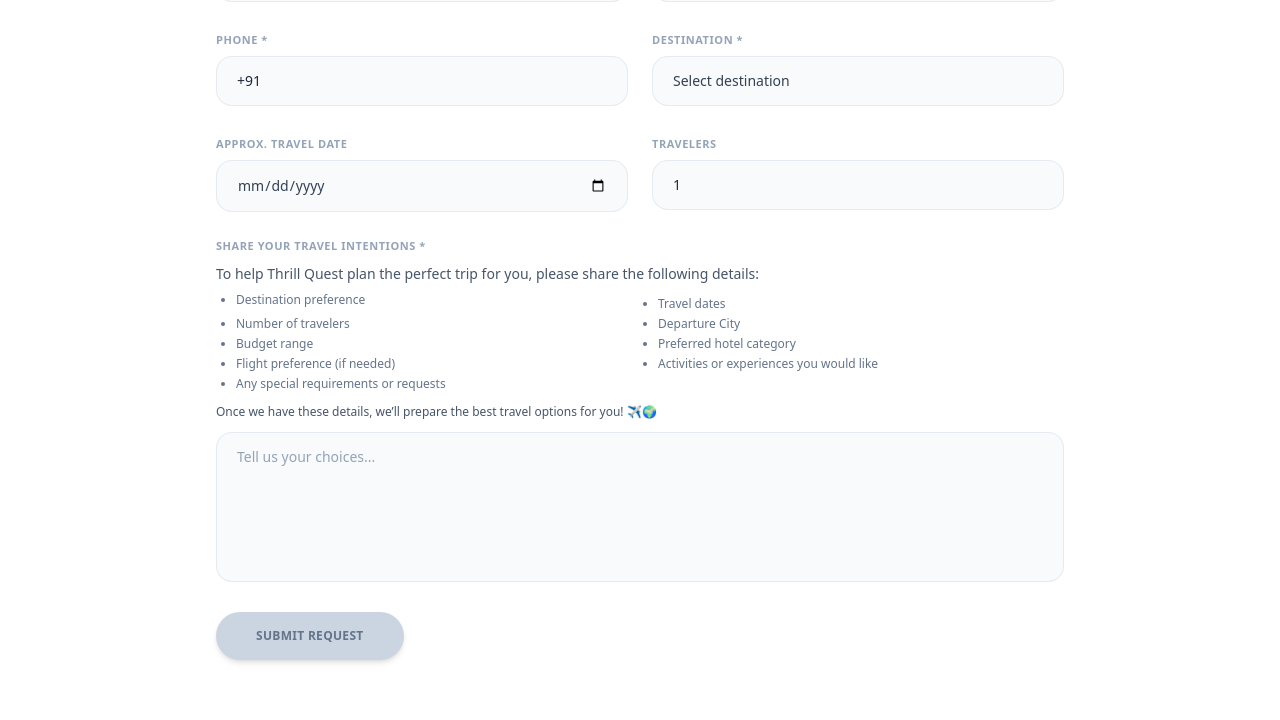
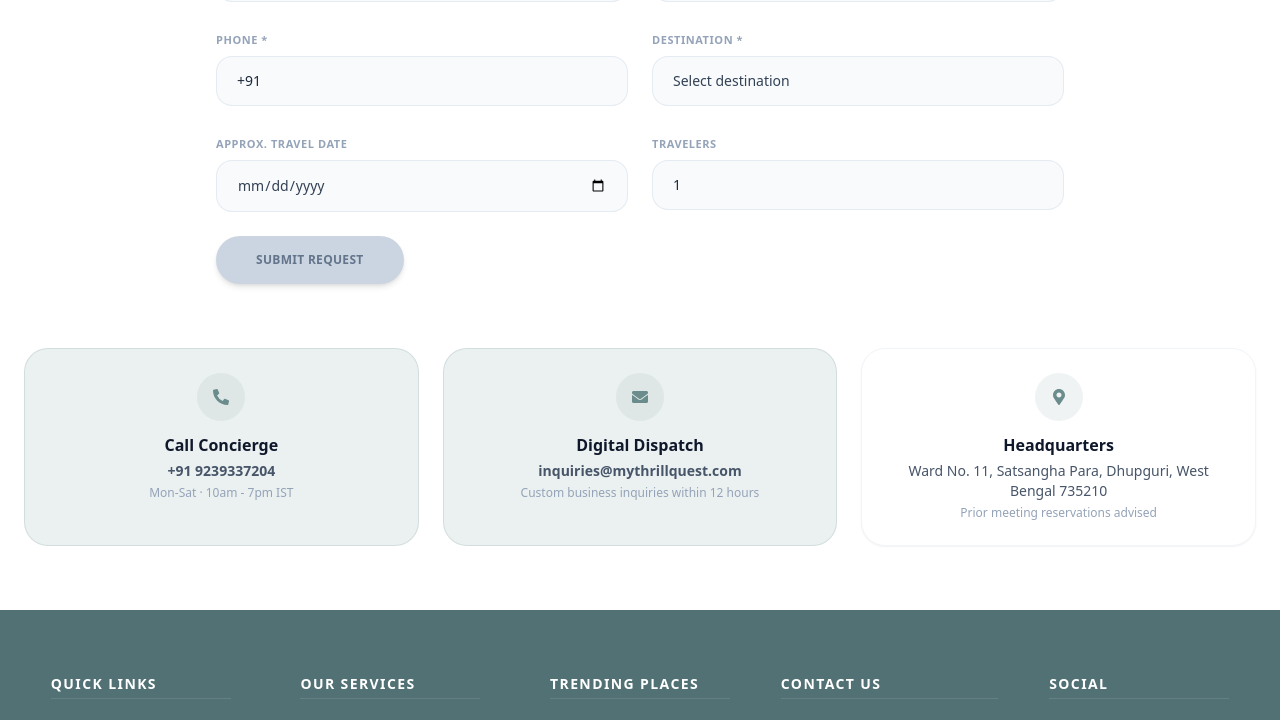
Before and after one commit to Arpita16998/thrillquest, a React (Vite) app: page /contact in a window 1280 px wide. Shown: the part 646-1366 px from the top of the page. Built offline with nearby package versions, Linux system fonts and the light colour scheme.

Commit message:
remove some part from contact us page

```diff
--- a/src/pages/Contact.jsx
+++ b/src/pages/Contact.jsx
@@ -8,8 +8,7 @@ const Contact = () => {
     phone: "+91 ", // Pre-filled to guide the user into the correct format
     destination: "",
     travelDate: "",
-    travelers: 1,
-    dreamTrip: ""
+    travelers: 1
   });
 
   const [errors, setErrors] = useState({});
@@ -50,15 +49,6 @@ const Contact = () => {
         break;
       }
 
-      case "dreamTrip": {
-        // Counts words by splitting on spaces and filtering out empty elements
-        const wordCount = value.trim().split(/\s+/).filter(Boolean).length;
-        if (wordCount < 20) {
-          errorMsg = `Please provide your details with a minimum of 20 words. (Current word count: ${wordCount}/20)`;
-        }
-        break;
-      }
-
       case "destination": {
         if (!value) {
           errorMsg = "Please select a travel destination.";
@@ -88,10 +78,9 @@ const Contact = () => {
     const emailErr = validateField("email", formData.email);
     const phoneErr = validateField("phone", formData.phone);
     const destinationErr = validateField("destination", formData.destination);
-    const tripErr = validateField("dreamTrip", formData.dreamTrip);
 
     // Block submission completely if any rule is broken
-    if (nameErr || emailErr || phoneErr || destinationErr || tripErr) {
+    if (nameErr || emailErr || phoneErr || destinationErr) {
       alert("Please fix the marked invalid fields before submitting.");
       return;
     }
@@ -111,8 +100,7 @@ const Contact = () => {
           "Phone Number": formData.phone,
           "Target Destination": formData.destination,
           "Approx Travel Date": formData.travelDate || "Not Specified",
-          "Number of Travelers": formData.travelers,
-          "Dream Trip Notes": formData.dreamTrip
+          "Number of Travelers": formData.travelers
         })
       });
 
@@ -124,8 +112,7 @@ const Contact = () => {
           phone: "+91 ",
           destination: "",
           travelDate: "",
-          travelers: 1,
-          dreamTrip: ""
+          travelers: 1
         });
         setErrors({});
       } else {
@@ -141,7 +128,7 @@ const Contact = () => {
 
   // Determine if there are active validation errors to safely disable the button
   const hasValidationErrors = Object.values(errors).some((msg) => msg !== "");
-  const isFormEmpty = !formData.fullName || !formData.email || !formData.phone || !formData.destination || !formData.dreamTrip;
+  const isFormEmpty = !formData.fullName || !formData.email || !formData.phone || !formData.destination;
 
   return (
     <div className="bg-white min-h-screen font-sans text-slate-800">
@@ -253,36 +240,6 @@ const Contact = () => {
 
             </div>
 
-            {/* Rich Detailed Trip Plan Section */}
-            <div className="space-y-3">
-              <div className="text-sm font-medium text-slate-700 space-y-2">
-                <label className="block text-[11px] font-bold tracking-wider text-slate-400 uppercase">Share Your Travel Intentions *</label>
-                <p className="text-slate-600 font-normal text-sm">
-                  To help Thrill Quest plan the perfect trip for you, please share the following details:
-                </p>
-                <ul className="list-disc pl-5 text-slate-500 text-xs space-y-1 font-normal grid grid-cols-1 sm:grid-cols-2 gap-x-4">
-                  <li>Destination preference</li>
-                  <li>Travel dates</li>
-                  <li>Number of travelers</li>
-                  <li>Departure City</li>
-                  <li>Budget range</li>
-                  <li>Preferred hotel category</li>
-                  <li>Flight preference (if needed)</li>
-                  <li>Activities or experiences you would like</li>
-                  <li className="sm:col-span-2">Any special requirements or requests</li>
-                </ul>
-                <p className="text-slate-600 font-normal text-xs pt-1">
-                  Once we have these details, we’ll prepare the best travel options for you! ✈️🌍
-                </p>
-              </div>
-              <textarea
-                name="dreamTrip" rows="6" placeholder="Tell us your choices..."
-                value={formData.dreamTrip} onChange={handleInputChange}
-                className={`w-full bg-slate-50 border ${errors.dreamTrip ? "border-red-500 focus:border-red-600 focus:ring-1 focus:ring-red-500" : "border-slate-200/80 focus:border-[#7fa0a0]"} rounded-2xl px-5 py-3.5 text-sm text-slate-800 placeholder-slate-400 focus:outline-none focus:bg-white transition-all resize-none`}
-              />
-              {errors.dreamTrip && <p className="text-red-500 text-xs font-medium mt-1 pl-1">{errors.dreamTrip}</p>}
-            </div>
-
             {/* Form Submit Button Container */}
             <div className="text-center md:text-left">
               <button
@@ -351,7 +308,7 @@ const Contact = () => {
           />
         </div>
       </section>
-        */}
+      */}
     </div>
   );
 };
```
